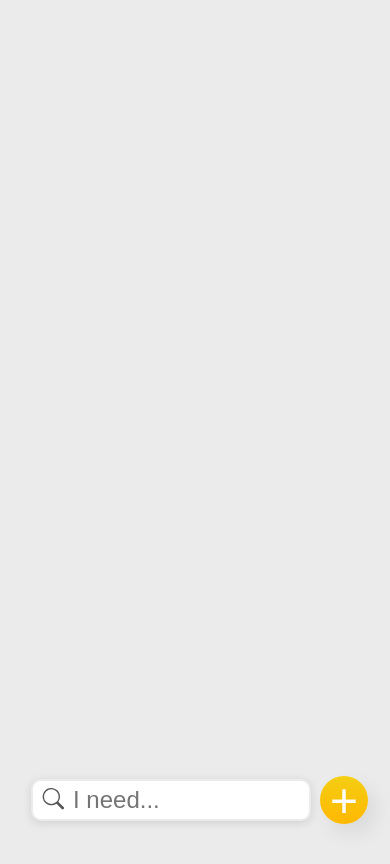
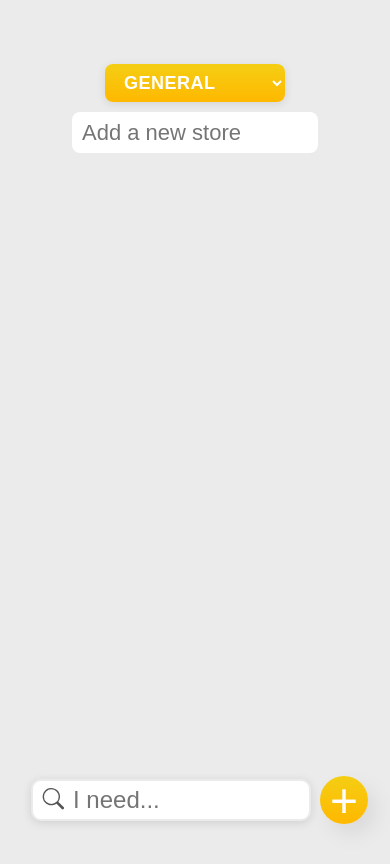
Before and after one commit to BncPntk/EasyGrocery, a React (Create React App) app in the folder easy_grocery/: page / in a window 390 px wide. Shown: the top 864 px of the page. Built offline with nearby package versions, Linux system fonts and the light colour scheme.

Commit message:
feat: multiple store options

```diff
--- a/easy_grocery/src/components/App.js
+++ b/easy_grocery/src/components/App.js
@@ -6,52 +6,71 @@ import ItemsList from './ItemsList';
 import Search from './Search';
 import SortButton from './SortButton';
 import Modal from './Modal';
+import StoreFilter from './StoreFilter';
 import { useState, useEffect } from 'react';
 
-const LOCAL_STORAGE_KEY = 'items';
+const LOCAL_STORAGE_ITEMS = 'items';
+const LOCAL_STORAGE_SORT_ORDERY = 'sortOrder';
+const LOCAL_STORAGE_STORE_NAMES = 'storeNames';
 
 export default function App() {
   const [items, setItems] = useState([]);
   const [showClearAllModal, setShowClearAllModal] = useState(false);
+  const [store, setStore] = useState('');
+  const [storeNames, setStoreNames] = useState(['General']);
+  const [selectedStore, setSelectedStore] = useState('General');
+
+  const filteredItems =
+    selectedStore === 'General' ? items : items.filter((item) => item.storeName === selectedStore);
 
   function handleClearAll() {
     setItems([]);
-    localStorage.removeItem(LOCAL_STORAGE_KEY);
-    localStorage.removeItem('sortOrder');
+    setStoreNames(['General']);
+    localStorage.removeItem(LOCAL_STORAGE_ITEMS);
+    localStorage.removeItem(LOCAL_STORAGE_SORT_ORDERY);
+    localStorage.removeItem(LOCAL_STORAGE_STORE_NAMES);
     setShowClearAllModal(false);
   }
 
   useEffect(() => {
     try {
-      const storedItems = JSON.parse(localStorage.getItem(LOCAL_STORAGE_KEY));
-      if (Array.isArray(storedItems)) {
-        setItems(storedItems);
-      } else {
-        setItems([]);
-      }
+      const storedItems = JSON.parse(localStorage.getItem(LOCAL_STORAGE_ITEMS)) || [];
+      const storedStoreNames = JSON.parse(localStorage.getItem(LOCAL_STORAGE_STORE_NAMES)) || ['General'];
+
+      setItems(storedItems);
+      setStoreNames(storedStoreNames);
     } catch (error) {
       console.error('Error parsing local storage data:', error);
       setItems([]);
+      setStoreNames(['General']);
     }
   }, []);
 
   useEffect(() => {
     if (items?.length) {
-      localStorage.setItem(LOCAL_STORAGE_KEY, JSON.stringify(items));
+      localStorage.setItem(LOCAL_STORAGE_ITEMS, JSON.stringify(items));
     }
   }, [items]);
 
   return (
     <div className='container'>
       <nav>
-        {items.length >= 1 && (
+        {filteredItems.length >= 1 && (
           <ClearAll onHandleClear={handleClearAll} onOpenModal={() => setShowClearAllModal(true)} />
         )}
-        {items.length >= 1 && <SortButton items={items} setItems={setItems}></SortButton>}
+        <StoreFilter
+          store={store}
+          setStore={setStore}
+          storeNames={storeNames}
+          setStoreNames={setStoreNames}
+          selectedStore={selectedStore}
+          setSelectedStore={setSelectedStore}
+        />
+        {filteredItems.length >= 1 && <SortButton items={filteredItems} setItems={setItems}></SortButton>}
       </nav>
-      <ItemsList items={items} setItems={setItems} />
-      <BoughtItemsList items={items} setItems={setItems} />
-      <Search items={items} setItems={setItems}></Search>
+      <ItemsList items={filteredItems} setItems={setItems} />
+      <BoughtItemsList items={filteredItems} setItems={setItems} />
+      <Search items={items} setItems={setItems} selectedStore={selectedStore}></Search>
       {showClearAllModal && <Modal onCancel={setShowClearAllModal} onConfirm={handleClearAll} />}
     </div>
   );
--- a/easy_grocery/src/components/Search.js
+++ b/easy_grocery/src/components/Search.js
@@ -1,13 +1,13 @@
 import { useState } from 'react';
 
-export default function Search({ items, setItems }) {
+export default function Search({ items, setItems, selectedStore }) {
   const [inputValue, setInputValue] = useState('');
 
   function handleAddItem() {
     const trimmedValue = inputValue.trim();
     if (trimmedValue === '') return;
 
-    const existingItem = items.find((item) => item.name === trimmedValue);
+    const existingItem = items.find((item) => item.name === trimmedValue && item.storeName === selectedStore);
 
     if (existingItem) {
       if (existingItem.checked) {
@@ -23,6 +23,7 @@ export default function Search({ items, setItems }) {
         id: Number(items.length + 1),
         name: trimmedValue,
         checked: false,
+        storeName: selectedStore,
       };
 
       setItems((prevItems) => [...prevItems, newItem]);
--- /dev/null
+++ b/easy_grocery/src/components/StoreFilter.js
@@ -0,0 +1,51 @@
+export default function StoreFilter({
+  store,
+  setStore,
+  storeNames,
+  setStoreNames,
+  selectedStore,
+  setSelectedStore,
+}) {
+  function handleFormSubmit(e) {
+    e.preventDefault();
+
+    const trimmedStore = store.trim();
+    if (trimmedStore === '') return;
+
+    setStoreNames((prevStoreNames) => {
+      if (prevStoreNames.includes(trimmedStore)) {
+        return prevStoreNames;
+      } else {
+        const newStoreNames = [...prevStoreNames, trimmedStore];
+        localStorage.setItem('storeNames', JSON.stringify(newStoreNames));
+        return newStoreNames;
+      }
+    });
+    setStore('');
+    setSelectedStore(store);
+  }
+
+  function handleSelectChange(e) {
+    setSelectedStore(e.target.value);
+  }
+
+  function handleInputChange(e) {
+    setStore(e.target.value.charAt(0).toUpperCase() + e.target.value.slice(1).toLowerCase());
+  }
+
+  return (
+    <form className='store_select' onSubmit={handleFormSubmit}>
+      <select onChange={handleSelectChange} value={selectedStore} className='sort_button'>
+        {storeNames.map((store, i) => (
+          <option key={i}>{store}</option>
+        ))}
+      </select>
+      <input
+        className='search_input'
+        placeholder='Add a new store'
+        value={store}
+        onChange={handleInputChange}
+      ></input>
+    </form>
+  );
+}
--- a/easy_grocery/src/styles.css
+++ b/easy_grocery/src/styles.css
@@ -25,10 +25,13 @@ body {
   width: 1465px;
   height: auto;
   justify-content: center;
+  padding-bottom: 50px;
 }
 nav {
   display: flex;
   justify-content: space-between;
+  align-items: center;
+  margin-bottom: 24px;
 }
 
 .clear_button {
@@ -63,12 +66,49 @@ nav {
   font-size: 18px;
 }
 
+.store_select {
+  display: grid;
+  grid-template-columns: 1fr;
+  gap: 10px;
+  width: auto;
+  margin: 0 auto;
+  justify-content: center;
+  align-items: center;
+}
+
+.store_select input {
+  width: 250px;
+  height: 45px;
+  box-shadow: none;
+  font-size: 22px;
+  padding: 0px 10px;
+}
+.store_select select {
+  text-transform: uppercase;
+  letter-spacing: 0.5px;
+  font-weight: 700;
+  width: 180px !important;
+  border-radius: 8px !important;
+  margin: 0 auto;
+  transition: transform 0.2s;
+}
+
+.store_select select:hover {
+  cursor: pointer;
+  transform: scale(1.05);
+}
+.store_select select > option {
+  text-transform: none;
+}
+
 .clear_button button,
-.sort_button select {
+.sort_button select,
+.store_select select {
   background: var(--clr-action);
   color: var(--clr-text-light);
   border: none;
   padding: 8px 15px;
+  width: 140px;
   font-size: 18px;
   border-radius: 15px;
   box-shadow: 0px 2px 10px 0px rgba(0, 0, 0, 0.1);
@@ -130,6 +170,7 @@ nav {
   grid-column-gap: 15px;
   grid-row-gap: 15px;
   place-items: center;
+  margin-bottom: 50px;
 }
 
 .bought_item {
@@ -250,6 +291,36 @@ nav {
     width: 48px;
     height: 48px;
   }
+
+  nav {
+    display: grid;
+    grid-template-rows: 1fr 1fr;
+    grid-template-columns: 150px 150px;
+    gap: 30px;
+    justify-content: space-between;
+    align-items: start;
+    margin-bottom: 0;
+  }
+  .store_select {
+    display: block;
+    order: 1;
+    grid-column: 1/3;
+  }
+  .store_select select {
+    margin-bottom: 8px;
+  }
+  .clear_button {
+    display: flex;
+    justify-content: flex-start;
+    order: 2;
+    grid-row: 2 / 3;
+  }
+  .sort_button {
+    display: flex;
+    justify-content: flex-end;
+    order: 3;
+    grid-row: 2 / 3;
+  }
 }
 
 @media (max-width: 486px) {
```
